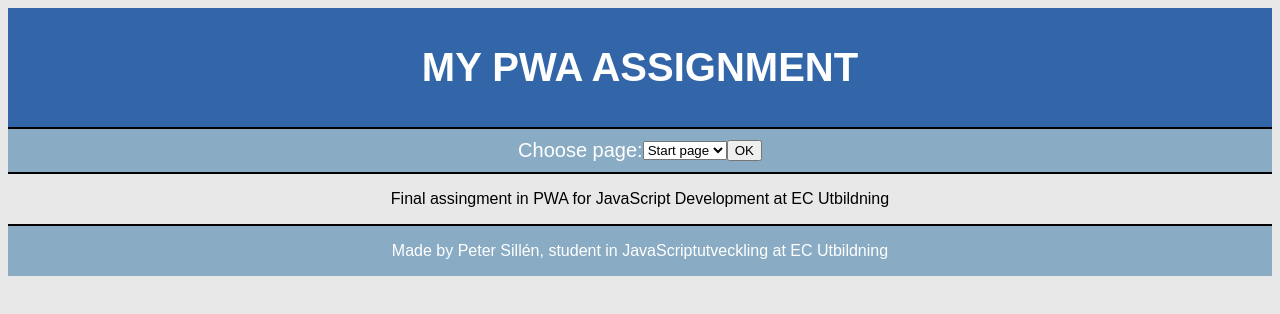
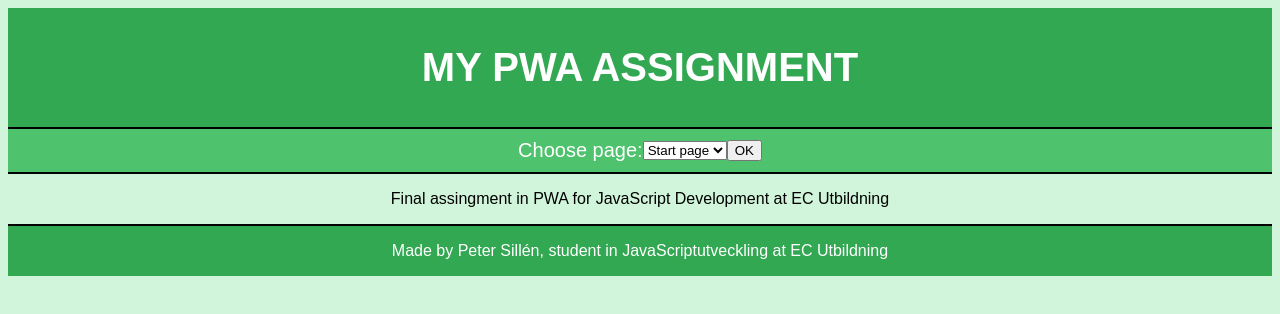
Before and after one commit to Spillenx/Spillenx.github.io, a plain HTML site: page index.html in a window 1280 px wide. Drawn offline with Linux system fonts and the light colour scheme.

Commit message:
New colors

```diff
--- a/css/styles.css
+++ b/css/styles.css
@@ -1,5 +1,5 @@
 body {
-  background-color: #e8e8e8;
+  background-color: #d0f5da;
   font-family: Arial, Helvetica, sans-serif;
 }
 
@@ -25,7 +25,7 @@ img {
 #header {
   display: flex;
   flex-direction: row;
-  background-color: #3266a8;
+  background-color: #32a852;
   justify-content: center;
   color: white;
   font-size: 20px;
@@ -36,7 +36,7 @@ img {
 #nav {
   display: flex;
   align-items: center;
-  background-color: #89acc4;
+  background-color: #4ec26d;
   justify-content: center;
   color: white;
   font-size: 20px;
@@ -46,6 +46,7 @@ img {
 
 #main {
   display: flex;
+  flex-direction: column;
   text-align: center;
   align-items: center;
   justify-content: center;
@@ -54,7 +55,7 @@ img {
 
 #footer {
   display: flex;
-  background-color: #89acc4;
+  background-color: #32a852;
   justify-content: center;
   color: white;
 }
--- a/index.html
+++ b/index.html
@@ -16,13 +16,14 @@
 <script>
 
   var selectedPage = 'main'
+  var selectedPic = ''
 
   const Controller = new mainController()
   const View = new mainView()
 
   document.addEventListener('DOMContentLoaded', () => {
 
-    document.getElementById('selectedPage').addEventListener('click', ()=> {
+    document.getElementById('selectedPage').addEventListener('click', () => {
       let selectedPage = document.getElementById('page').value
       Controller.selectedPage(selectedPage)
     })
```
